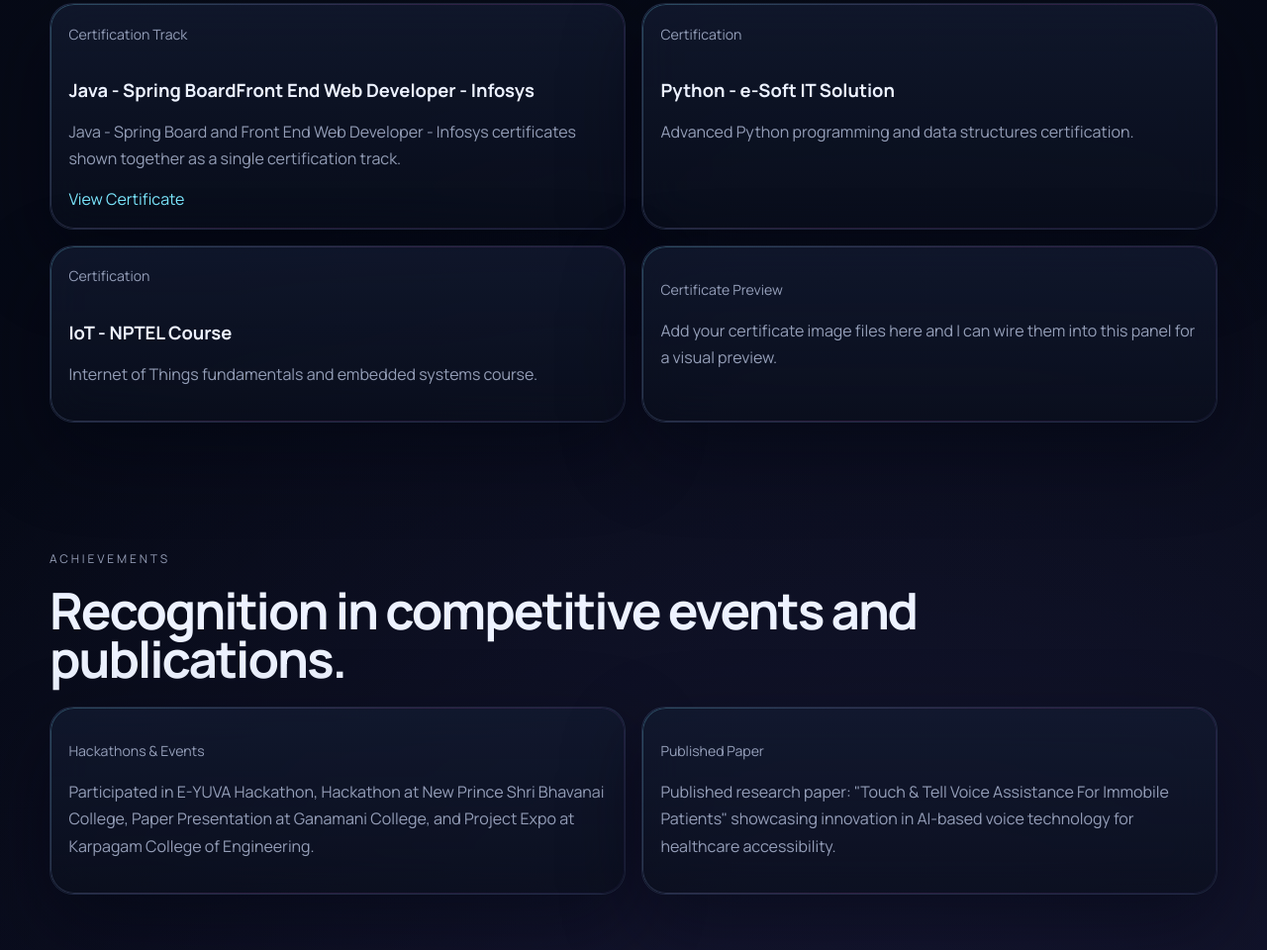
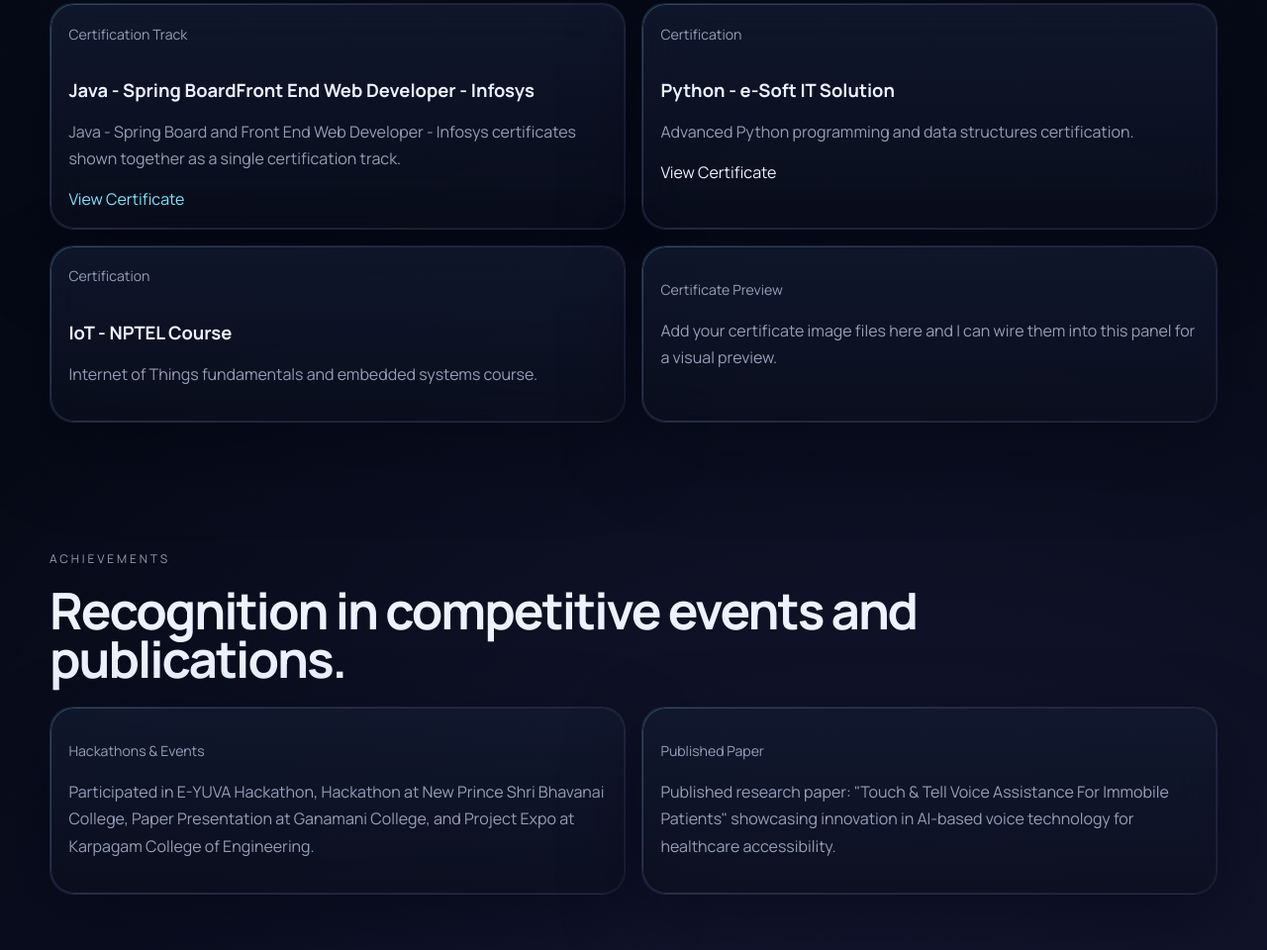
Before and after one commit to srivarshan0709/portfolio-website, a plain HTML site: page index.html in a window 1280 px wide. Shown: the part 3288-4248 px from the top of the page at 99% size. Drawn offline with Linux system fonts and the light colour scheme.

Commit message:
Update index.html

```diff
--- a/index.html
+++ b/index.html
@@ -191,6 +191,7 @@
             <span class="article-card__meta">Certification</span>
             <h3>Python - e-Soft IT Solution</h3>
             <p>Advanced Python programming and data structures certification.</p>
+            <a href="python-certificate.pdf" target="_blank">View Certificate</a>
           </article>
           <article class="article-card glass-card" data-tilt>
             <span class="article-card__meta">Certification</span>
```
